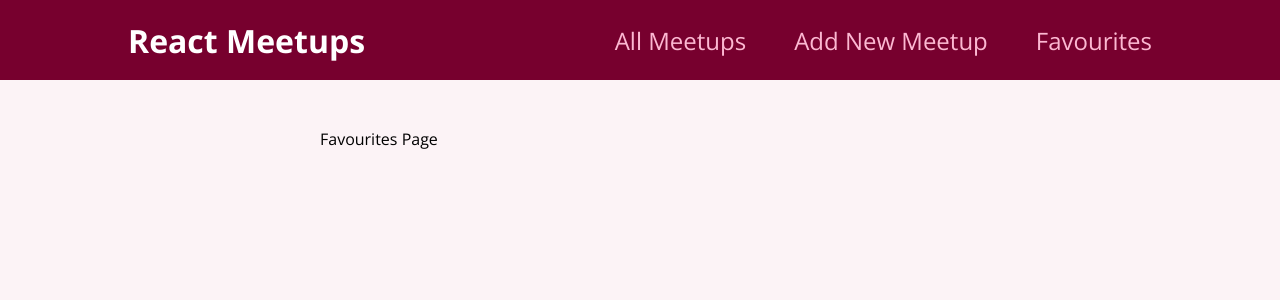
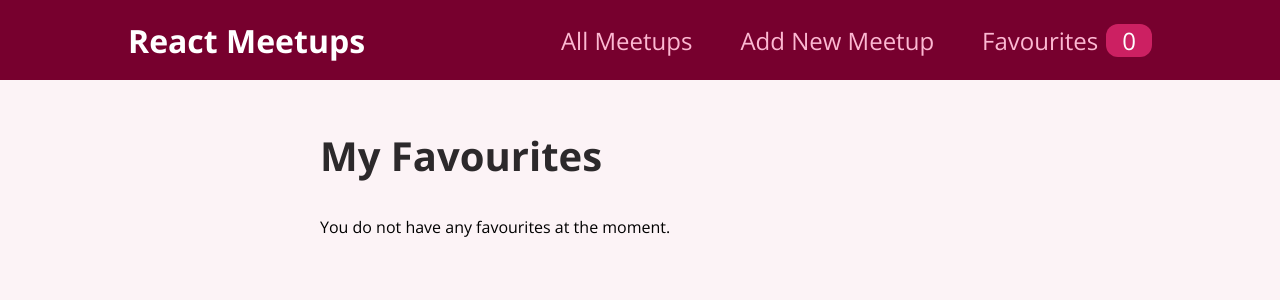
Before and after one commit to maazster72/web-dev, a React (Create React App) app in the folder practice/my-second-react/: page /favourites in a window 1280 px wide. Shown: the top 300 px of the page. Built offline with nearby package versions, Linux system fonts and the light colour scheme.

Commit message:
project finished

```diff
--- a/practice/my-second-react/src/components/layout/MainNavigation.js
+++ b/practice/my-second-react/src/components/layout/MainNavigation.js
@@ -1,21 +1,28 @@
-import { Link } from 'react-router-dom';
+import { Link } from "react-router-dom";
+import { useContext } from "react";
 
-import classes from './MainNavigation.module.css'
+import classes from "./MainNavigation.module.css";
+
+import FavouritesContext from "../../store/favourites-context";
 
 function MainNavigation() {
+  const favouritesCtx = useContext(FavouritesContext);
+
   return (
     <header className={classes.header}>
       <div className={classes.logo}>React Meetups</div>
       <nav>
         <ul>
           <li>
-            <Link to='/'>All Meetups</Link>
+            <Link to="/">All Meetups</Link>
           </li>
           <li>
-            <Link to='/new-meetup'>Add New Meetup</Link>
+            <Link to="/new-meetup">Add New Meetup</Link>
           </li>
           <li>
-            <Link to='/favourites'>Favourites</Link>
+            <Link to="/favourites">Favourites
+            <span className={classes.badge}>{favouritesCtx.totalFavourites}</span>
+                </Link>
           </li>
         </ul>
       </nav>
--- a/practice/my-second-react/src/components/meetups/MeetupItem.js
+++ b/practice/my-second-react/src/components/meetups/MeetupItem.js
@@ -1,7 +1,28 @@
 import classes from "./MeetupItem.module.css";
 import Card from "../ui/Card";
+import { useContext } from 'react';
+import FavouritesContext from "../../store/favourites-context";
 
 function MeetupItem(props) {
+    const favouriteCtx = useContext(FavouritesContext);
+
+    const itemIsFavourite = favouriteCtx.itemIsFavourite(props.id);
+
+    function toggleFavouriteStatusHandler() {
+        if(itemIsFavourite) {
+            favouriteCtx.removeFavourite(props.id);
+        } else {
+            favouriteCtx.addFavourite({
+                id: props.id,
+                title: props.title,
+                description: props.description,
+                image: props.image,
+                address: props.address,
+            });
+        }
+    }
+
+
   return (
     <li className={classes.item}>
       <Card>
@@ -14,7 +35,7 @@ function MeetupItem(props) {
           <p>{props.description}</p>
         </div>
         <div className={classes.actions}>
-          <button>To Favourites</button>
+          <button onClick={toggleFavouriteStatusHandler}>{itemIsFavourite ? 'Remove from Favourites' : 'Add to Favourites'}</button>
         </div>
       </Card>
     </li>
--- a/practice/my-second-react/src/index.js
+++ b/practice/my-second-react/src/index.js
@@ -1,13 +1,16 @@
 import React from "react";
 import ReactDOM from "react-dom";
 import { BrowserRouter } from "react-router-dom";
+import { FavouriteContextProvider } from "./store/favourites-context";
 
 import App from "./App";
 import "./index.css";
 
 ReactDOM.render(
-  <BrowserRouter>
-    <App />
-  </BrowserRouter>,
+  <FavouriteContextProvider>
+    <BrowserRouter>
+      <App />
+    </BrowserRouter>
+  </FavouriteContextProvider>,
   document.getElementById("root")
 );
--- a/practice/my-second-react/src/pages/Favourites.js
+++ b/practice/my-second-react/src/pages/Favourites.js
@@ -1,5 +1,25 @@
+import { useContext } from "react";
+
+import FavouritesContext from "../store/favourites-context";
+import MeetupList from "../components/meetups/MeetupList";
+
 function FavouritesPage() {
-  return <div>Favourites Page</div>;
+  const favouritesCtx = useContext(FavouritesContext);
+
+let content;
+
+if(favouritesCtx.totalFavourites === 0) {
+    content = <p>You do not have any favourites at the moment.</p>
+} else {
+    content = <MeetupList meetups={favouritesCtx.favourites} />
+}
+
+  return (
+    <section>
+      <h1>My Favourites</h1>
+      {content}
+    </section>
+  );
 }
 
 export default FavouritesPage;
```
